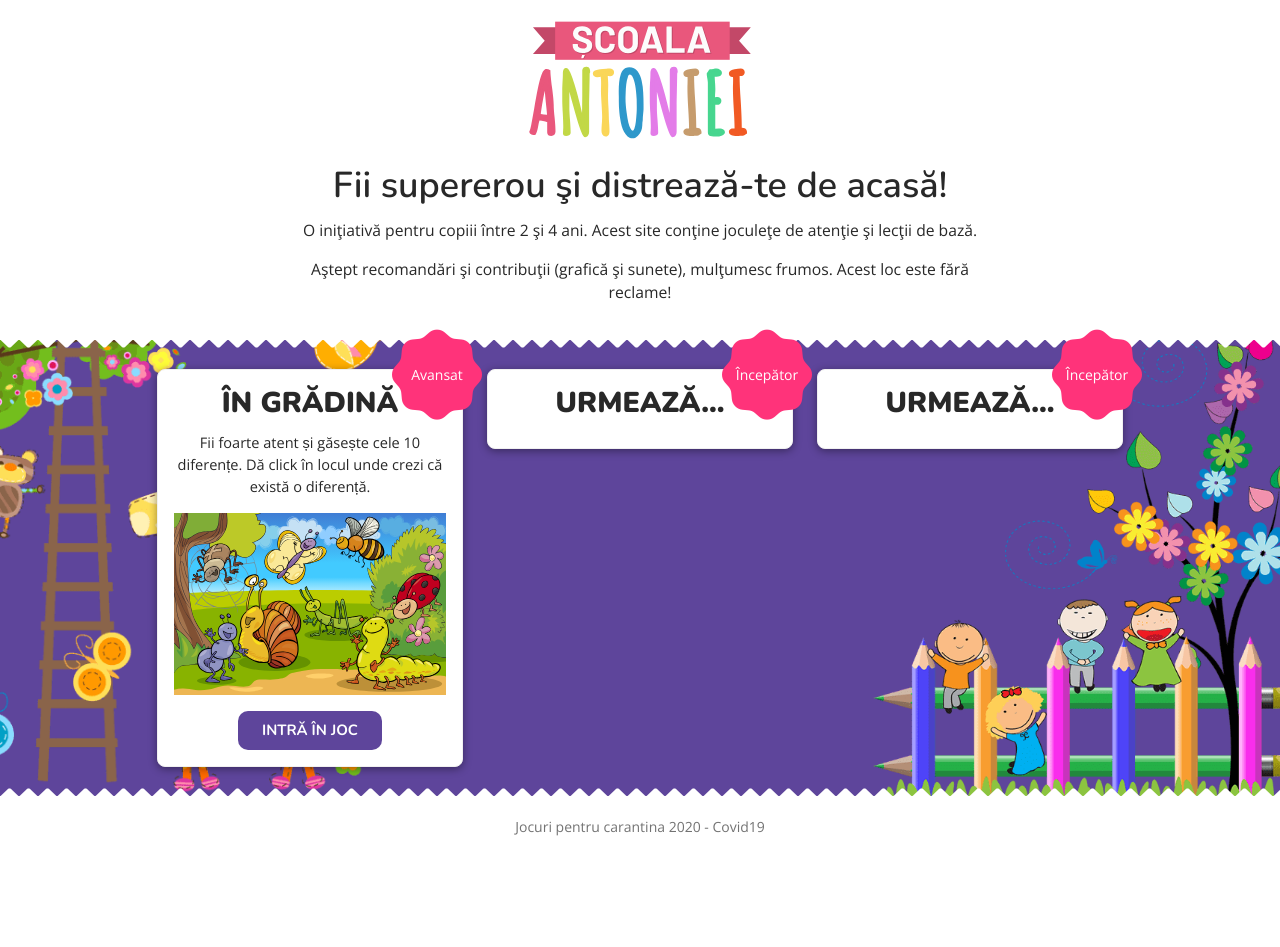
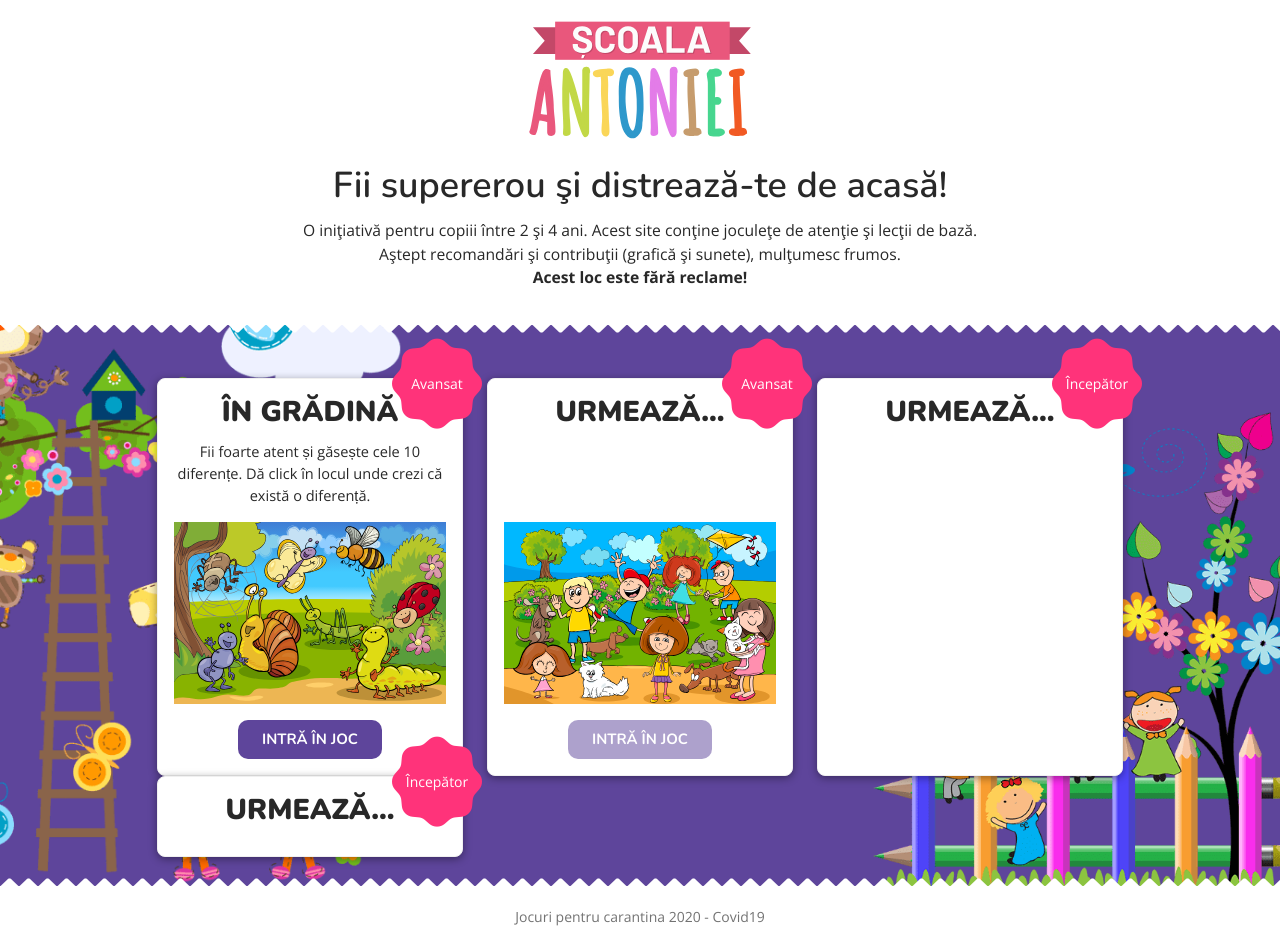
Before and after one commit to LucianZamfira/games, a PHP site: page /index.html in a window 1280 px wide. Before the commit the page ends 836 px from the top, so only its background shows below. Run offline with PHP 8.4, Linux system fonts and the light colour scheme; style sheets or scripts are compiled from the project's sources; some web fonts are replaced.

Commit message:
chore: fix safari

```diff
--- a/css/partials/_buttons.scss
+++ b/css/partials/_buttons.scss
@@ -35,6 +35,11 @@
 		font-size: 14px;
 		line-height: 12px;
 		padding: 8px;
+	}
+
+	&.disabled {
+		opacity: 0.5;
+		pointer-events: none;
 	}
 
 	&--full {
--- a/css/partials/_cards.scss
+++ b/css/partials/_cards.scss
@@ -1,5 +1,6 @@
 .card {
 	display: block;
+	height: 100%;
 	position: relative;
 
 	&:hover,
@@ -103,15 +104,20 @@
 		border: 1px solid $black8;
 		box-shadow: 0 2px 8px rgba(0, 0, 0, 0.4);
 		display: flex;
-		flex-direction: column;
+		flex-flow: column wrap;
 		font-size: 13px;
 		height: 100%;
 		padding: 1rem;
 		position: relative;
 		text-align: initial;
+		width: 100%;
 
 		.card-title {
 			font-weight: normal;
+		}
+
+		.card-image {
+			margin-top: auto;
 		}
 
 		.card-date {
--- a/css/partials/_grid.scss
+++ b/css/partials/_grid.scss
@@ -322,9 +322,9 @@ aside {
 		&-12 {
 			margin-bottom: 22px;
 
-			&:last-child {
-				margin-bottom: 0;
-			}
+			// &:last-child {
+			// 	margin-bottom: 0;
+			// }
 		}
 	}
 }
--- a/index.html
+++ b/index.html
@@ -31,8 +31,7 @@
 
 			<div class="container--short">
 				<h1 class="headline-section mt-4">Fii supererou şi distrează-te de acasă!</h1>
-				<p class="content-paragraph">O iniţiativă pentru copiii între 2 şi 4 ani. Acest site conţine joculeţe de atenţie şi lecţii de bază.</p>
-				<p class="content-paragraph">Aştept recomandări şi contribuţii (grafică şi sunete), mulţumesc frumos. Acest loc este fără reclame!</p>
+				<p class="content-paragraph">O iniţiativă pentru copiii între 2 şi 4 ani. Acest site conţine joculeţe de atenţie şi lecţii de bază. Aştept recomandări şi contribuţii (grafică şi sunete), mulţumesc frumos.<br /> <strong>Acest loc este fără reclame!</strong></p>
 			</div>
 
 		</section>
@@ -44,7 +43,7 @@
 		<!-- Site content start -->
 		<section class="section--hero">
 			<div class="container">
-				<div class="row">
+				<div class="row mt-4">
 					<div class="col-sm-12 col-md-6 col-4">
 						<div class="card card--clickable">
 							<div class="card__content text-center">
@@ -57,9 +56,25 @@
 
 								<p>Fii foarte atent și găsește cele 10 diferențe. Dă click în locul unde crezi că există o diferență.</p>
 
-								<img src="images/game-01-a.svg" alt="game-01" class="mb-3" />
+								<img src="images/game-01-a.svg" alt="game-01" class="card-image responsive-image mb-3" />
 
 								<a href="game-01.html" title="Intra in joc" class="card--clickable-target button">Intră în joc</a>
+							</div>
+						</div>
+					</div>
+
+					<div class="col-sm-12 col-md-6 col-4">
+						<div class="card">
+							<div class="card__content">
+								<h2>Urmează...</h2>
+								<span class="card__ribbon">
+									<i class="icon-ribbon"></i>
+									<span class="inner-text">Avansat</span>
+								</span>
+
+								<img src="images/game-02-a.svg" alt="game-02" class="card-image responsive-image mb-3" />
+
+								<a href="game-01.html" title="Intra in joc" class="card--clickable-target button disabled">Intră în joc</a>
 							</div>
 						</div>
 					</div>
```
Also changed, not shown: css/main.min.css, images/game-02-a.svg (added), 1 other file.
